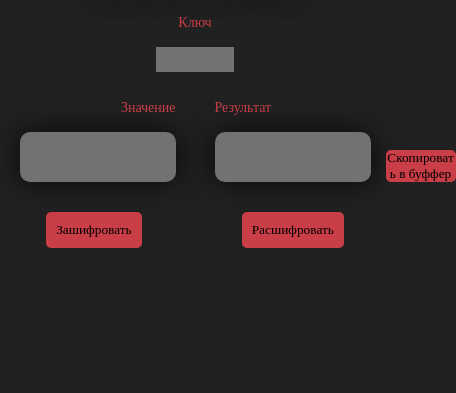
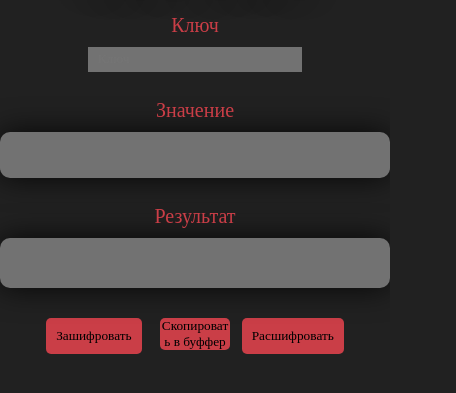
Before and after one commit to Andrii-Yukhymenko/Yukhym-Cryptor, a website: page app/index.html in a window 390 px wide. Shown: the part 85-478 px from the top of the page, 456 px wide, since content can reach past the window. Drawn offline with nearby package versions, Linux system fonts and the light colour scheme.

Commit message:
фикс

```diff
--- a/app/index.html
+++ b/app/index.html
@@ -21,11 +21,11 @@
             <p class="title key__title">Ключ</p>
           </div>
           <div class="form__areas">
-            <div class="form__input-text input-text">
+            <div class="form__input-text-wrapper input-text">
               <textarea class="input-text__input area"></textarea>
               <p class="title input-text__title">Значение</p>
             </div>
-            <div class="form__result-wrapper result__area">
+            <div class="form__result-wrapper result">
               <p class="result__area area"></p>
               <p class="title result__title">Результат</p>
               <button class="copy">Скопировать в буффер</button>
--- a/app/js/main.js
+++ b/app/js/main.js
@@ -12,23 +12,17 @@ inputForm.addEventListener("click", function (event) {
 
   if (event.target.classList.contains("enc-btn")) {
     inputText = inputArea.value;
-    key = document.querySelector(".key__input").value; // console.log(encKey);
-    // console.log(encryptedInputText);
-
+    key = document.querySelector(".key__input").value;
     encrypted = CryptoJS.AES.encrypt(inputText, key);
-    encrypted = encrypted.toString(); // console.log(encrypted);
-
+    encrypted = encrypted.toString();
     resultArea.textContent = encrypted;
   }
 
   if (event.target.classList.contains("dec-btn")) {
     inputText = inputArea.value;
-    key = document.querySelector(".key__input").value; // console.log(decKey);
-    // console.log(decryptedInputText);
-
+    key = document.querySelector(".key__input").value;
     decrypted = CryptoJS.AES.decrypt(inputText, key);
-    decrypted = decrypted.toString(CryptoJS.enc.Utf8); // console.log(decrypted);
-
+    decrypted = decrypted.toString(CryptoJS.enc.Utf8);
     resultArea.textContent = decrypted;
   }
 });
--- a/src/scss/main.scss
+++ b/src/scss/main.scss
@@ -22,17 +22,26 @@ body {
     justify-content: center;
     position: relative;
     width: 40%;
+    @media (max-width: 425px) {
+      width: 100%;
+    }
   }
   &__areas {
     display: flex;
     justify-content: space-around;
     margin-bottom: 30px;
+    @media (max-width: 425px) {
+      flex-direction: column;
+    }
   }
-  &__input-text {
+  &__input-text-wrapper {
     display: flex;
     justify-content: center;
     position: relative;
     width: 40%;
+    @media (max-width: 425px) {
+      width: 100%;
+    }
   }
   &__key-wrapper {
     position: relative;
@@ -45,11 +54,12 @@ body {
     justify-content: center;
   }
 }
-
-.result__area {
-  min-height: 50px;
-  max-height: 500px;
-  overflow-wrap: break-word;
+.result {
+  &__area {
+    min-height: 50px;
+    max-height: 500px;
+    overflow-wrap: break-word;
+  }
 }
 
 .copy {
@@ -61,6 +71,15 @@ body {
   background-color: $btn;
   border-radius: 5px;
   word-wrap: anywhere;
+  @media (max-width: 1390px) {
+    bottom: 0;
+    right: 0;
+    transform: translate(0%, 130%);
+  }
+  @media (max-width: 425px) {
+    right: 50%;
+    transform: translate(+50%, +194%);
+  }
 }
 
 .area {
@@ -77,15 +96,31 @@ body {
   position: absolute;
   top: -30px;
   left: 0;
+  @include adaptiv-value("font-size", 20, 20, 1);
+  @media (max-width: 425px) {
+    left: 50%;
+    transform: translate(-50%, 0);
+  }
 }
-
-.input-text__title {
-  left: 100%;
-  transform: translate(-100%, 0);
+.input-text {
+  @media (max-width: 425px) {
+    margin: 0 0 60px 0;
+  }
+  &__title {
+    left: 100%;
+    transform: translate(-100%, 0);
+    @media (max-width: 425px) {
+      left: 50%;
+      transform: translate(-50%, 0);
+    }
+  }
 }
 .key {
   &__input {
     width: 20%;
+    @media (max-width: 425px) {
+      width: 55%;
+    }
     height: 25px;
     background: $form;
     padding: 10px;
```
Also changed, not shown: src/index.html (+2 -2 lines), src/js/main.js (+0 -7 lines), app/css/main.css, 2 other files.
